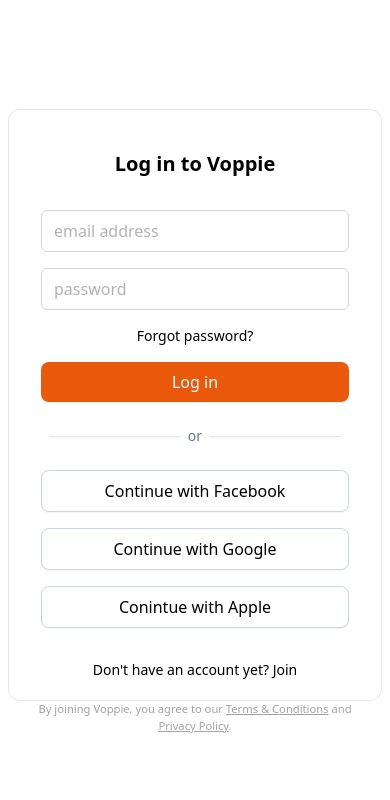
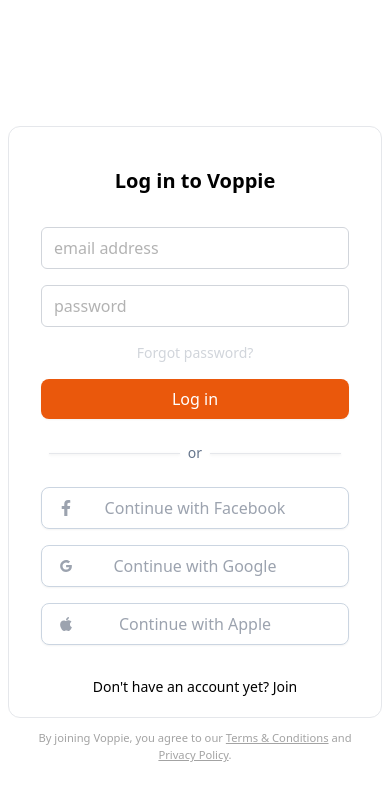
Before and after one commit to SoftbutterTeam/voppie-webapplication, a React (Create React App) app: page /login in a window 390 px wide. Shown: the top 800 px of the page. Built offline with nearby package versions, Linux system fonts and the light colour scheme.

Commit message:
+ buttons w icons

```diff
--- a/src/styles/tailwind.css
+++ b/src/styles/tailwind.css
@@ -7,3 +7,19 @@
     @apply text-gray-600 font-light;
   }
 }
+
+@layer components {
+  .main-btn {
+    @apply cursor-pointer border border-slate-300 shadow-sm  w-full py-2 rounded-lg -mt-3;
+  }
+  .icon-login-btn {
+    @apply cursor-pointer text-gray-400 border border-slate-300 shadow-sm  w-full py-2 rounded-lg -mt-3 bg-white text-center inline-flex items-center relative;
+  }
+
+  .icon-login {
+    @apply mr-2 -ml-1 w-4 h-4 absolute left-2 xs:left-5 sm:left-7  md:left-8 text-gray-400;
+  }
+  /* .main-btn:hover {
+    @apply bg-blue-700;
+  } */
+}
--- a/src/ui/layouts/page-layout/leftpan.layout.tsx
+++ b/src/ui/layouts/page-layout/leftpan.layout.tsx
@@ -6,8 +6,8 @@
   const { children: mainContent, secondaryContent } = props;
 
   return (
-    <div className="grid grid-cols-1 min-w-[300px] md:grid-cols-10 h-screen w-full ">
-      <div className=" flex flex-col justify-center items-center sm:col-span-6 px-2 relative bg-white">
+    <div className="grid grid-cols-1 min-w-[300px] sm:grid-cols-10 h-screen w-full ">
+      <div className="flex flex-col justify-center items-center sm:col-span-6 px-2 relative bg-white">
         {mainContent}
       </div>
       <div className="hidden md:block md:col-span-4 bg-slate-200">
--- a/src/ui/pages/authentication/login/login.page.tsx
+++ b/src/ui/pages/authentication/login/login.page.tsx
@@ -1,7 +1,9 @@
 import React from "react";
 import { LeftPanelledLayout } from "../../../layouts/page-layout";
 
-import { FaApple } from "react-icons/fa";
+import { FaApple, FaFacebookF } from "react-icons/fa";
+import { AiOutlineGoogle } from "react-icons/ai";
+
 import { googleI } from "../../../../assets/icons/services";
 import { CenteredLayout } from "../../../layouts/page-layout/centered.layout";
 
@@ -19,10 +21,16 @@
 
   function TermsandconditionText() {
     return (
-      <p className="max-w-[450px] w-full mx-auto  lg:absolute bottom-20  px-5 text-center text-ti font-light text-neutral-400">
+      <p className="max-w-[450px] w-full mx-auto  absolute bottom-20  px-5 text-center text-ti font-light text-neutral-400">
         By joining Voppie, you agree to our{" "}
-        <span className="font-light underline">Terms & Conditions</span> and{" "}
-        <span className="font-light underline">Privacy Policy</span>.
+        <span className="font-light underline hover:text-black cursor-pointer duration-300">
+          Terms & Conditions
+        </span>{" "}
+        and{" "}
+        <span className="font-light underline hover:text-black cursor-pointer duration-300">
+          Privacy Policy
+        </span>
+        .
       </p>
     );
   }
@@ -37,7 +45,10 @@
     <div className="max-w-md overflow-hidden rounded-xl border bg-white shadow-black  shaodw-md text-center py-5 ">
       <h1 className="text-xl font-bold mt-5 "> Log in to Voppie</h1>
       <Loginform />
-      <p className="text-sm">Don't have an account yet? Join</p>
+      <p className="text-sm">
+        Don't have an account yet?{" "}
+        <span className="text-sm cursor-pointer hover:underline">Join</span>
+      </p>
     </div>
   );
 
@@ -46,15 +57,37 @@
       <form className="max-w-sm w-full mx-auto p-8 space-y-4  ">
         <InputA1 type="email" placeholder="email address" />
         <InputA1 type="password" placeholder="password" />
-        {hasEmailLoginError() && <p className="text-sm">Forgot password?</p>}
+        {hasEmailLoginError() && (
+          <p className="text-sm text-gray-300 hover:text-gray-500 hover:underline cursor-pointer duration-300">
+            Forgot password?
+          </p>
+        )}
 
         <ButtonA1 className=" bg-orange-600 font-medium text-white border-0 ">
           Log in
         </ButtonA1>
         <OrDivide />
-        <ButtonA1 className=" bg-white ">Continue with Facebook</ButtonA1>
-        <ButtonA1 className=" bg-white ">Continue with Google</ButtonA1>
-        <ButtonA1 className="bg-white">Conintue with Apple</ButtonA1>
+        <button className="icon-login-btn group">
+          <FaFacebookF className="icon-login group-hover:text-black duration-300" />
+          <p className="mx-auto font-medium group-hover:text-black duration-300">
+            {" "}
+            Continue with Facebook
+          </p>
+        </button>
+        <button className="icon-login-btn group">
+          <AiOutlineGoogle className="icon-login group-hover:text-black duration-300" />
+          <p className="mx-auto font-medium group-hover:text-black duration-300">
+            {" "}
+            Continue with Google
+          </p>
+        </button>
+        <button className="icon-login-btn group">
+          <FaApple className="icon-login group-hover:text-black duration-300" />
+          <p className="mx-auto font-medium group-hover:text-black duration-300">
+            {" "}
+            Continue with Apple
+          </p>
+        </button>
       </form>
     );
   }
@@ -76,17 +109,9 @@
   children?: React.ReactNode;
 }
 function ButtonA1({ className, children }: Props) {
-  return (
-    <button
-      className={
-        "cursor-pointer border border-slate-300 shadow-sm  w-full py-2 rounded-lg -mt-3 " +
-        className
-      }
-    >
-      {children}
-    </button>
-  );
+  return <button className={"main-btn " + className}>{children}</button>;
 }
+
 interface Props3 {
   type: string;
   placeholder?: string;
--- a/tailwind.config.js
+++ b/tailwind.config.js
@@ -1,6 +1,25 @@
 module.exports = {
   content: ["./src/**/*.{js,jsx,ts,tsx}"],
   theme: {
+    screens: {
+      'xs': '340px',
+
+
+      'sm': '640px',
+      // => @media (min-width: 640px) { ... }
+
+      'md': '768px',
+      // => @media (min-width: 768px) { ... }
+
+      'lg': '1024px',
+      // => @media (min-width: 1024px) { ... }
+
+      'xl': '1280px',
+      // => @media (min-width: 1280px) { ... }
+
+      '2xl': '1536px',
+      // => @media (min-width: 1536px) { ... }
+    },
     extend: {
       fontSize: {
         xt: ".60rem",
```
